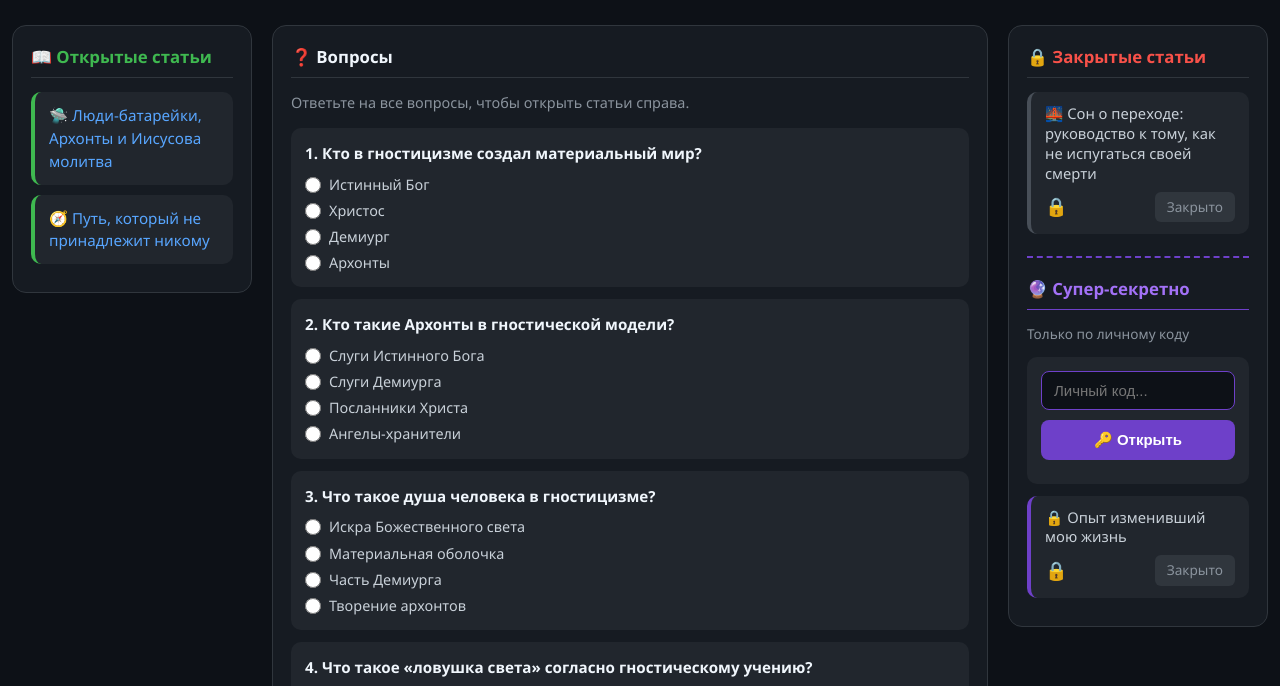
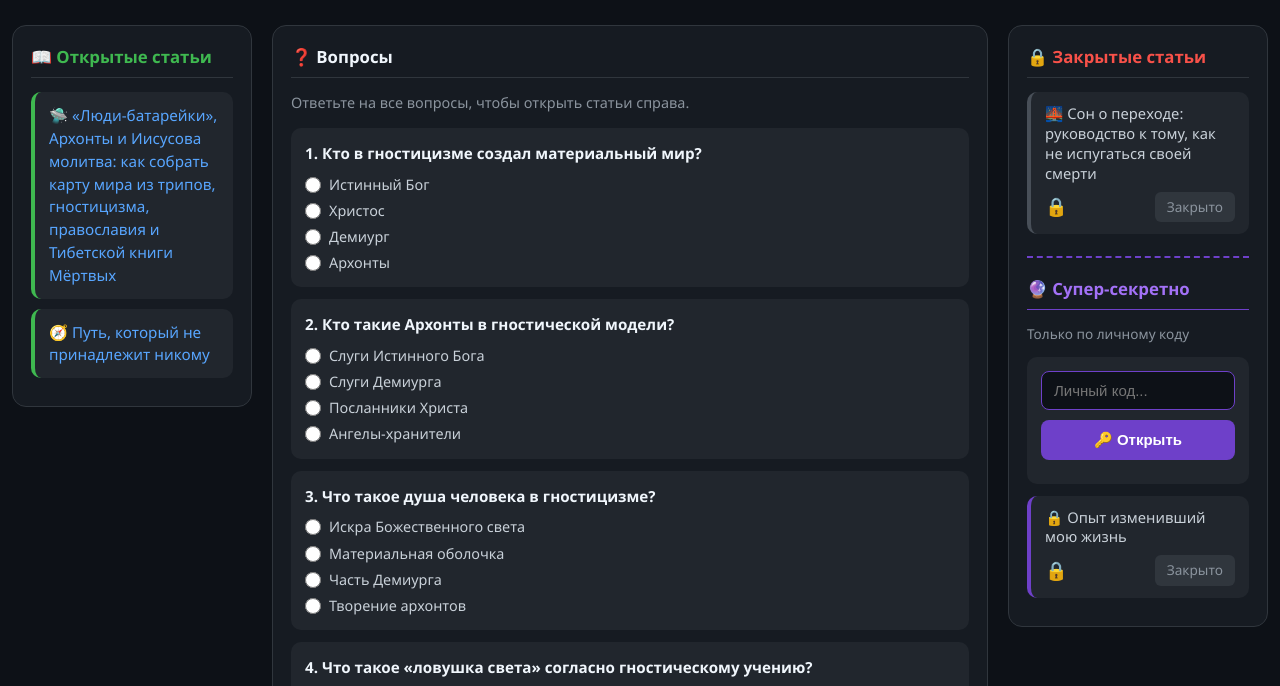
Before and after one commit to AvatarAdam7/personal, a plain HTML site: page index.html in a window 1280 px wide. Shown: the part 71-757 px from the top of the page. Drawn offline with Linux system fonts and the light colour scheme.

Commit message:
Update index.html

```diff
--- a/index.html
+++ b/index.html
@@ -332,7 +332,7 @@
     // Открытые статьи (слева)
     const sourceArticles = [
         {
-            title: "🛸 Люди-батарейки, Архонты и Иисусова молитва",
+            title: "🛸 «Люди-батарейки», Архонты и Иисусова молитва: как собрать карту мира из трипов, гностицизма, православия и Тибетской книги Мёртвых",
             url: "https://telegra.ph/Lyudi-batarejki-Arhonty-i-Iisusova-molitva-kak-sobrat-kartu-mira-iz-tripov-gnosticizma-pravoslaviya-i-Tibetskoj-knigi-Myortvyh-07-31"
         },
         {
```
